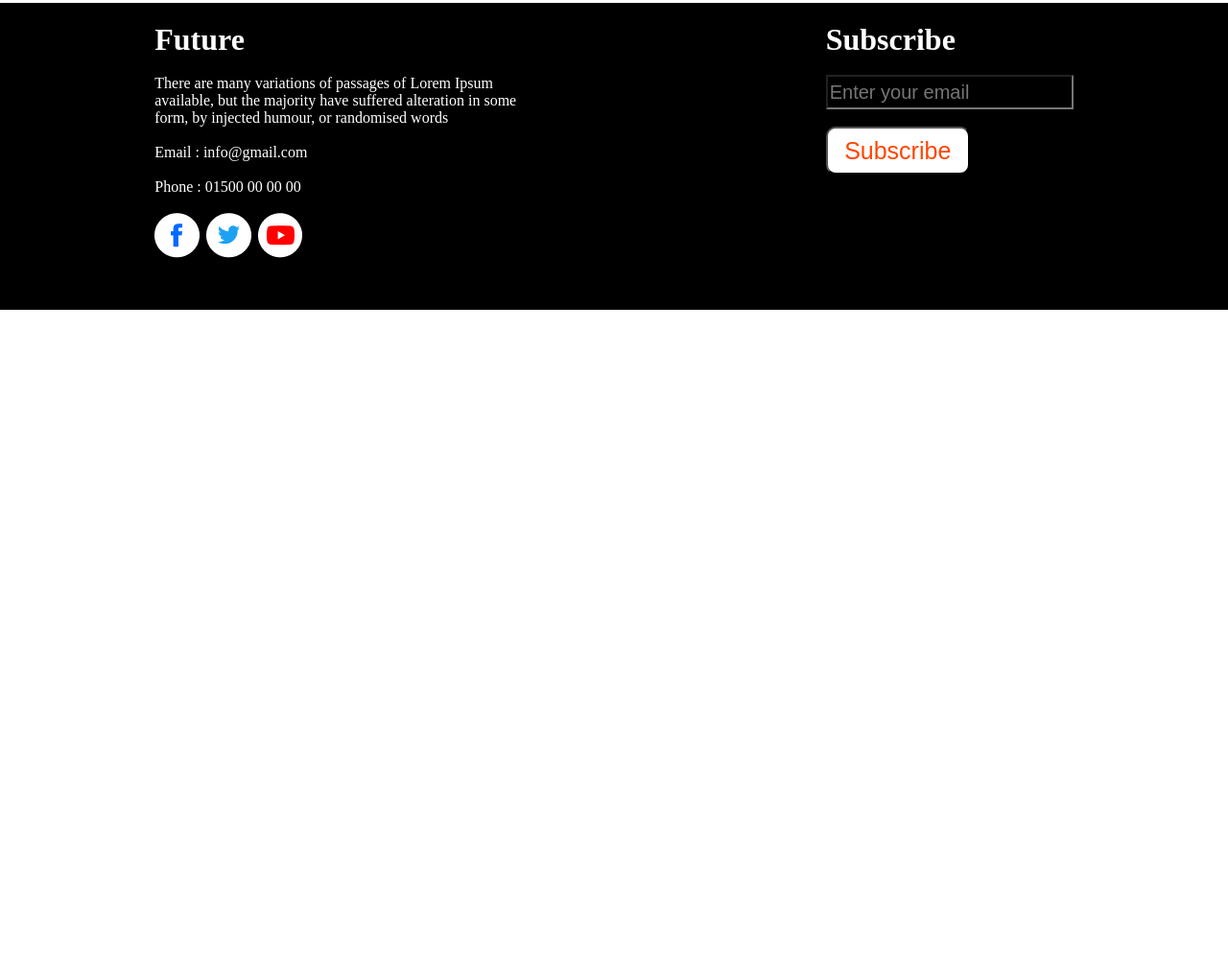
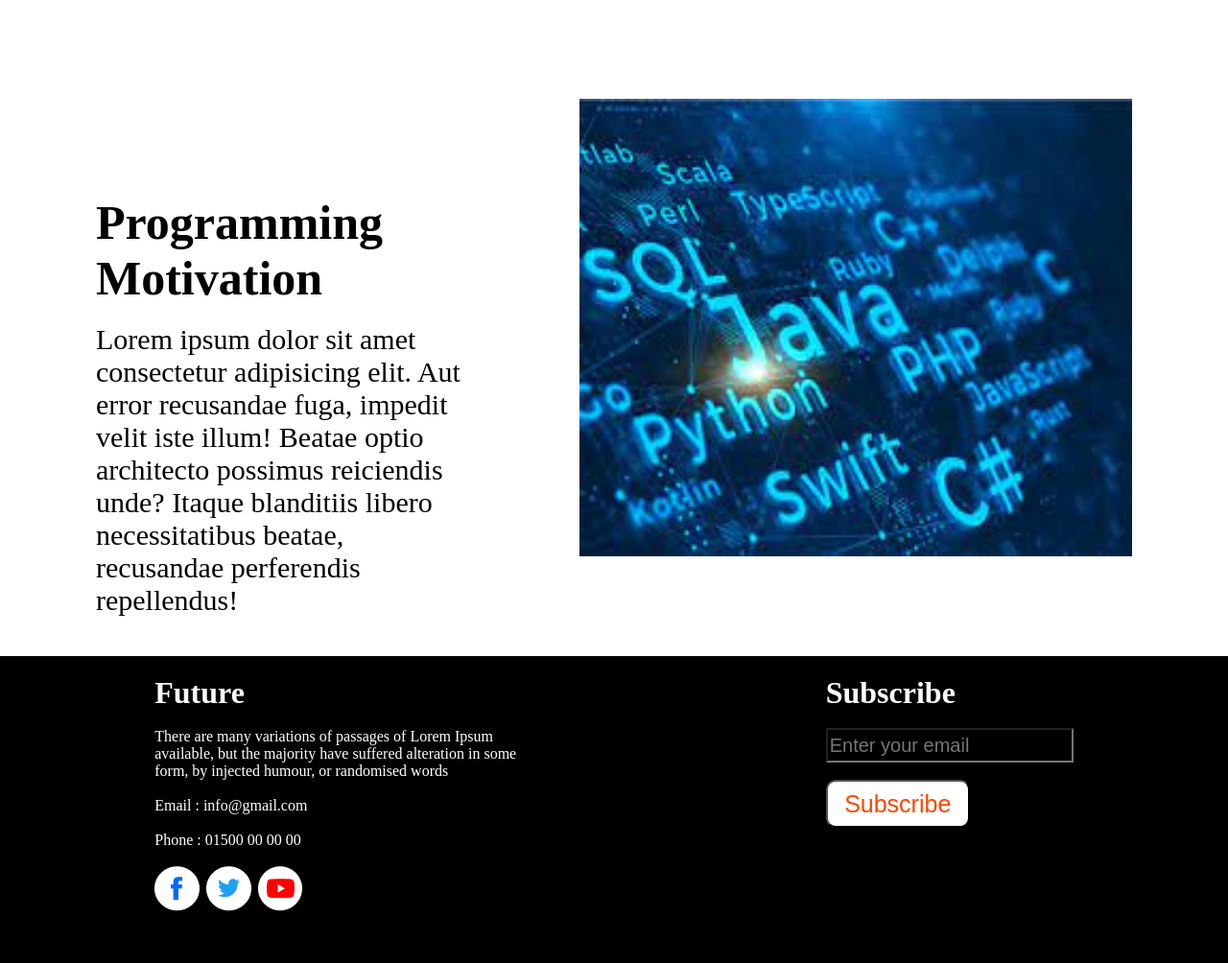
Before and after one commit to Shanjeev-Kumar-Roy/new-year, a plain HTML site: page index.html in a window 1280 px wide. Shown: the part 2461-3465 px from the top of the page at 96% size. Before the commit the page ends 2784 px from the top, so only its background shows below. Drawn offline with Linux system fonts and the light colour scheme.

Commit message:
second commit

```diff
--- a/index.html
+++ b/index.html
@@ -73,6 +73,20 @@
             <button class="call-me">Call Now</button>
         </div>
         <br> <br> <br>
+        <!-- another section -->
+        <div class="depend-survive">
+
+            <div class="depend1">
+        <h1 class="lives">Programming Motivation</h1> <br>
+        <p class="lives-desc">Lorem ipsum dolor sit amet consectetur adipisicing elit. Aut error recusandae fuga, impedit velit iste illum! Beatae optio architecto possimus reiciendis unde? Itaque blanditiis libero necessitatibus beatae, recusandae perferendis repellendus!</p> <br><br>
+
+            </div>
+
+        <div class="img1">
+            <img class="img2" src="images/download.jpeg" alt="">
+        </div>
+
+        </div>
     </main>
     <!-- footer -->
     <footer class="footer-section">
@@ -82,9 +96,9 @@
     <p>Email : info@gmail.com</p> <br>
     <p>Phone : 01500 00 00 00</p> <br>
 <div class="icon">
-    <img src="images/icons/fb.png" alt="">
-    <img class="twit" src="images/icons/twitter.png" alt="">
-    <img class="yt" src="images/icons/youtube.png" alt="">
+    <a href="https://www.facebook.com/Shanjeevva/" target="_blank"><img src="images/icons/fb.png" alt=""></a>
+   <a href="https://www.linkedin.com/in/shanjeev-kumar-roy/" target="_blank"> <img class="twit" src="images/icons/twitter.png" alt=""></a>
+   <a href="https://www.youtube.com/@ShanjeevRoy/videos" target="_blank"> <img class="yt" src="images/icons/youtube.png" alt=""></a>
 </div>
 </div>
 <div class="subscribe">
--- a/style.css
+++ b/style.css
@@ -126,3 +126,25 @@ ul {
 .twit, .yt{
     margin-left: 3px;
 }
+.depend-survive{
+    display: flex;
+   gap: 24px;
+}
+
+.depend1{
+    margin-top: 200px;
+    margin-left: 100px;
+}
+.img1{
+    padding: 100px;
+}
+.img2{
+    width: 576px;
+         height: 477px;
+}
+.lives{
+    font-size: 50px;
+}
+.lives-desc{
+    font-size: 30px;
+}
```
Also changed, not shown: images/download.jpeg (added).
